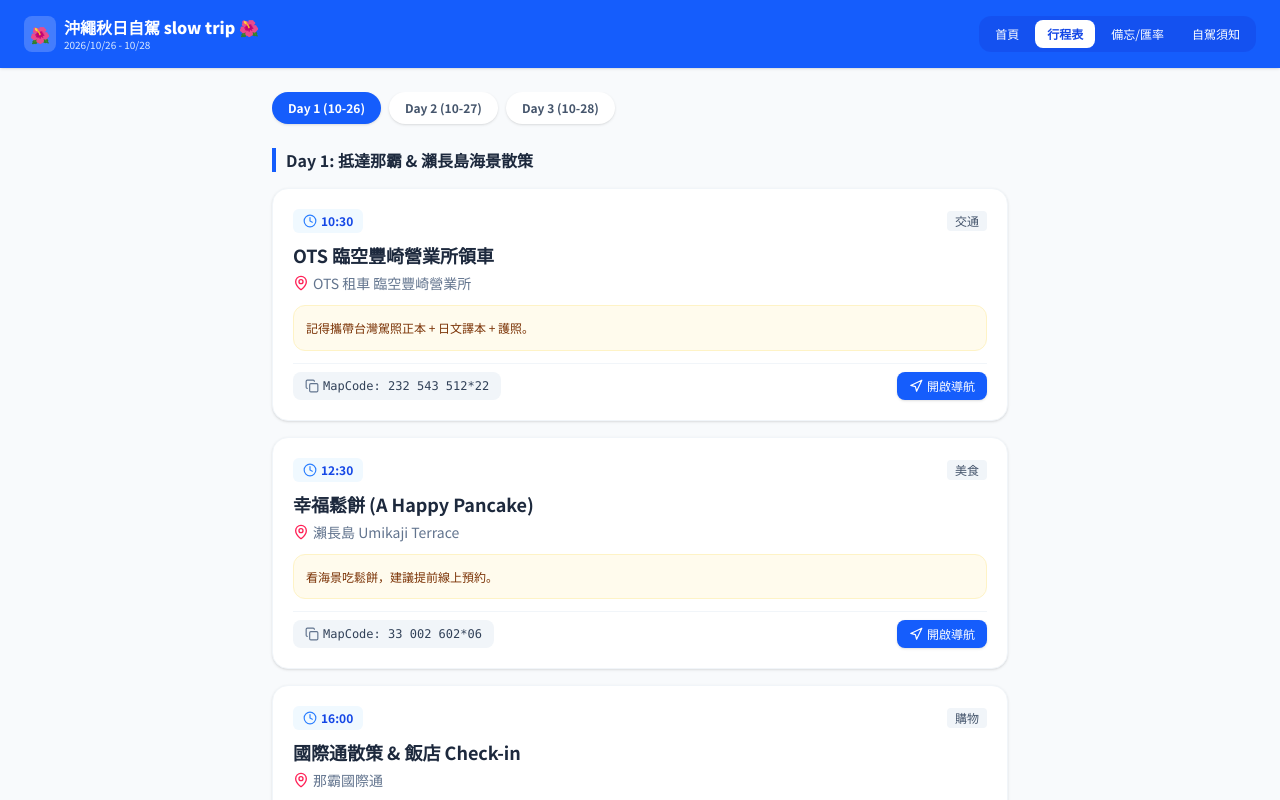
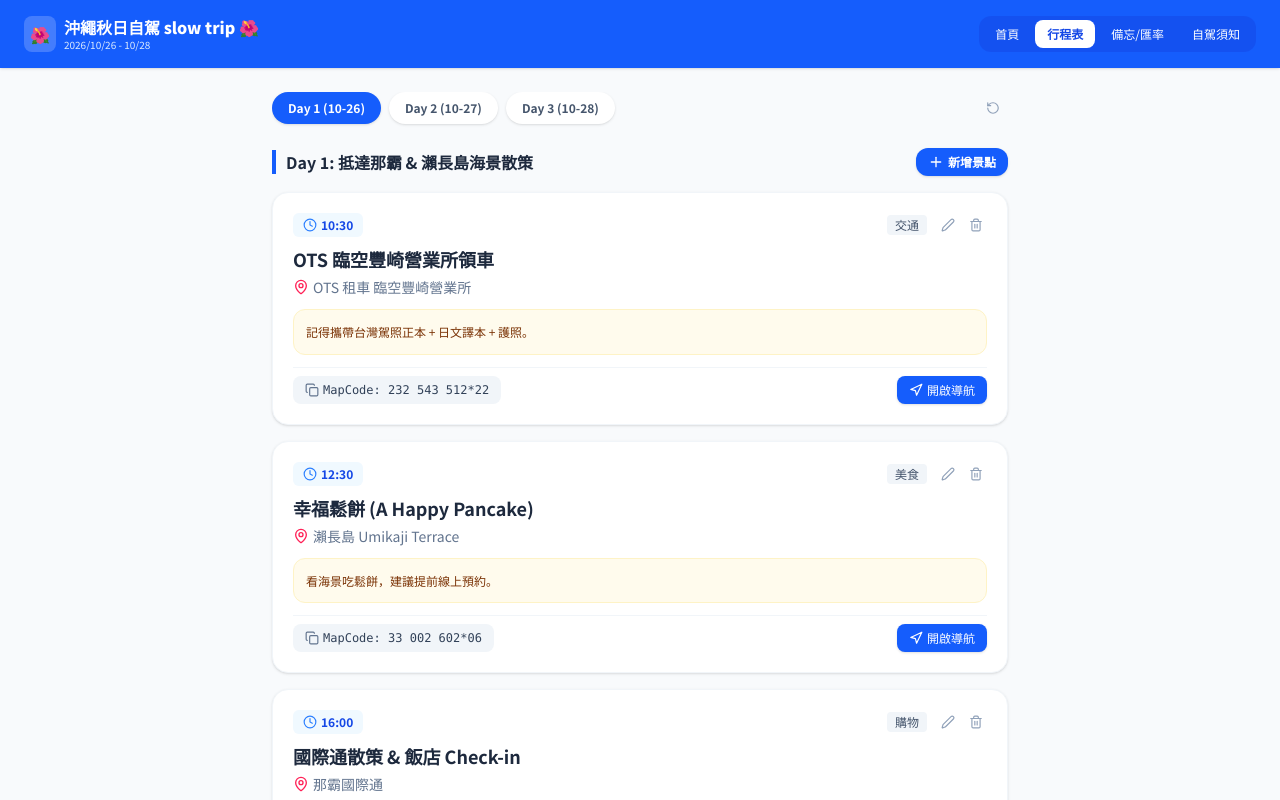
Before and after one commit to zero0029/okinawa-travel, a React (Vite) app: page / in a window 1280 px wide. Both pictures are taken after a click on the button "行程表". Shown: the top 800 px of the page. Built offline with nearby package versions, Linux system fonts and the light colour scheme.

Commit message:
新增景點修改

```diff
--- a/src/App.jsx
+++ b/src/App.jsx
@@ -1,18 +1,120 @@
-import React, { useState } from 'react';
-import itineraryData from './data/itinerary.json';
+import React, { useState, useEffect } from 'react';
+import initialData from './data/itinerary.json';
 import DashboardHome from './components/DashboardHome';
 import EventCard from './components/EventCard';
 import TravelTools from './components/TravelTools';
 import DrivingInfo from './components/DrivingInfo';
-import { Home, Calendar, Calculator, Car, PhoneCall } from 'lucide-react';
+import { Home, Calendar, Calculator, Car, Plus, RotateCcw, X } from 'lucide-react';
 
 export default function App() {
-  const [activeTab, setActiveTab] = useState('home'); // 'home' | 'itinerary' | 'tools' | 'driving'
+  const [activeTab, setActiveTab] = useState('home');
   const [currentDay, setCurrentDay] = useState(1);
+
+  // 從 LocalStorage 載入行程資料，若無則使用初始 itinerary.json
+  const [itineraryData, setItineraryData] = useState(() => {
+    const saved = localStorage.getItem('okinawa_itinerary_data');
+    return saved ? JSON.parse(saved) : initialData;
+  });
+
+  // 編輯對話框狀態
+  const [isModalOpen, setIsModalOpen] = useState(false);
+  const [editingEvent, setEditingEvent] = useState(null);
+
+  // 表單欄位 State
+  const [formTime, setFormTime] = useState('');
+  const [formTitle, setFormTitle] = useState('');
+  const [formCategory, setFormCategory] = useState('景點');
+  const [formLocation, setFormLocation] = useState('');
+  const [formMapCode, setFormMapCode] = useState('');
+  const [formNote, setFormNote] = useState('');
+
+  useEffect(() => {
+    localStorage.setItem('okinawa_itinerary_data', JSON.stringify(itineraryData));
+  }, [itineraryData]);
 
   const activeDayData = itineraryData.days.find((d) => d.day === currentDay);
   const currentEvents = activeDayData ? activeDayData.events : [];
   const day1Events = itineraryData.days[0]?.events || [];
+
+  // 開啟新增景點視窗
+  const handleOpenAddModal = () => {
+    setEditingEvent(null);
+    setFormTime('12:00');
+    setFormTitle('');
+    setFormCategory('景點');
+    setFormLocation('');
+    setFormMapCode('');
+    setFormNote('');
+    setIsModalOpen(true);
+  };
+
+  // 開啟編輯景點視窗
+  const handleOpenEditModal = (evt) => {
+    setEditingEvent(evt);
+    setFormTime(evt.time || '');
+    setFormTitle(evt.title || '');
+    setFormCategory(evt.category || '景點');
+    setFormLocation(evt.locationName || '');
+    setFormMapCode(evt.mapCode || '');
+    setFormNote(evt.note || '');
+    setIsModalOpen(true);
+  };
+
+  // 儲存（新增或更新）
+  const handleSaveEvent = (e) => {
+    e.preventDefault();
+    if (!formTitle.trim()) return;
+
+    const newEvent = {
+      id: editingEvent ? editingEvent.id : `evt-${Date.now()}`,
+      time: formTime,
+      title: formTitle,
+      category: formCategory,
+      locationName: formLocation,
+      mapCode: formMapCode,
+      note: formNote,
+    };
+
+    const updatedDays = itineraryData.days.map((dayObj) => {
+      if (dayObj.day === currentDay) {
+        let newEvents = [];
+        if (editingEvent) {
+          // 修改舊項目
+          newEvents = dayObj.events.map((item) => (item.id === editingEvent.id ? newEvent : item));
+        } else {
+          // 新增項目
+          newEvents = [...dayObj.events, newEvent];
+        }
+        // 依時間排序
+        newEvents.sort((a, b) => a.time.localeCompare(b.time));
+        return { ...dayObj, events: newEvents };
+      }
+      return dayObj;
+    });
+
+    setItineraryData({ ...itineraryData, days: updatedDays });
+    setIsModalOpen(false);
+  };
+
+  // 刪除景點
+  const handleDeleteEvent = (eventId) => {
+    if (!window.confirm('確定要刪除這個景點嗎？')) return;
+    const updatedDays = itineraryData.days.map((dayObj) => {
+      if (dayObj.day === currentDay) {
+        return { ...dayObj, events: dayObj.events.filter((e) => e.id !== eventId) };
+      }
+      return dayObj;
+    });
+    setItineraryData({ ...itineraryData, days: updatedDays });
+  };
+
+  // 重置為預設行程
+  const handleResetData = () => {
+    if (window.confirm('確定要重置為最初預設的行程嗎？自訂的變更將會清除。')) {
+      setItineraryData(initialData);
+      localStorage.removeItem('okinawa_itinerary_data');
+    }
+  };
 
   return (
     <div className="min-h-screen bg-slate-50 text-slate-800 pb-24">
@@ -26,38 +128,17 @@ export default function App() {
           </div>
         </button>
 
-        {/* 頂部速切頁籤 (桌機版適用) */}
+        {/* 頂部導覽 */}
         <nav className="hidden md:flex items-center gap-1 bg-blue-700/50 p-1 rounded-xl text-xs">
-          <button
-            onClick={() => setActiveTab('home')}
-            className={`px-3 py-1.5 rounded-lg transition ${activeTab === 'home' ? 'bg-white text-blue-700 font-bold' : 'text-white'}`}
-          >
-            首頁
-          </button>
-          <button
-            onClick={() => setActiveTab('itinerary')}
-            className={`px-3 py-1.5 rounded-lg transition ${activeTab === 'itinerary' ? 'bg-white text-blue-700 font-bold' : 'text-white'}`}
-          >
-            行程表
-          </button>
-          <button
-            onClick={() => setActiveTab('tools')}
-            className={`px-3 py-1.5 rounded-lg transition ${activeTab === 'tools' ? 'bg-white text-blue-700 font-bold' : 'text-white'}`}
-          >
-            備忘/匯率
-          </button>
-          <button
-            onClick={() => setActiveTab('driving')}
-            className={`px-3 py-1.5 rounded-lg transition ${activeTab === 'driving' ? 'bg-white text-blue-700 font-bold' : 'text-white'}`}
-          >
-            自駕須知
-          </button>
+          <button onClick={() => setActiveTab('home')} className={`px-3 py-1.5 rounded-lg transition ${activeTab === 'home' ? 'bg-white text-blue-700 font-bold' : 'text-white'}`}>首頁</button>
+          <button onClick={() => setActiveTab('itinerary')} className={`px-3 py-1.5 rounded-lg transition ${activeTab === 'itinerary' ? 'bg-white text-blue-700 font-bold' : 'text-white'}`}>行程表</button>
+          <button onClick={() => setActiveTab('tools')} className={`px-3 py-1.5 rounded-lg transition ${activeTab === 'tools' ? 'bg-white text-blue-700 font-bold' : 'text-white'}`}>備忘/匯率</button>
+          <button onClick={() => setActiveTab('driving')} className={`px-3 py-1.5 rounded-lg transition ${activeTab === 'driving' ? 'bg-white text-blue-700 font-bold' : 'text-white'}`}>自駕須知</button>
         </nav>
       </header>
 
       {/* 主要內容顯示區 */}
       <main className="max-w-3xl mx-auto px-4 py-6">
-        {/* 1. 首頁 View */}
         {activeTab === 'home' && (
           <DashboardHome
             onNavigate={(tab) => setActiveTab(tab)}
@@ -66,19 +147,17 @@ export default function App() {
           />
         )}
 
-        {/* 2. 行程表 View */}
         {activeTab === 'itinerary' && (
           <div className="space-y-4">
-            {/* 天數切換 Tab */}
-            <div className="flex space-x-2 overflow-x-auto pb-2 scrollbar-none">
+            {/* 天數切換與操作按鈕 */}
+            <div className="flex items-center justify-between gap-2 overflow-x-auto pb-2 scrollbar-none">
+              <div className="flex space-x-2">
                 {itineraryData.days.map((d) => (
                   <button
                     key={d.day}
                     onClick={() => setCurrentDay(d.day)}
                     className={`px-4 py-2 rounded-full font-bold text-xs whitespace-nowrap transition shadow-sm ${
-                    currentDay === d.day
-                      ? 'bg-blue-600 text-white'
-                      : 'bg-white text-slate-600 hover:bg-slate-100'
+                      currentDay === d.day ? 'bg-blue-600 text-white' : 'bg-white text-slate-600 hover:bg-slate-100'
                     }`}
                   >
                     Day {d.day} ({d.date.slice(5)})
@@ -86,55 +165,164 @@ export default function App() {
                 ))}
               </div>
 
+              {/* 重置按鈕 */}
+              <button
+                onClick={handleResetData}
+                className="text-slate-400 hover:text-slate-600 p-2 rounded-lg text-xs flex items-center gap-1 flex-shrink-0"
+                title="恢復成原本預設行程"
+              >
+                <RotateCcw className="w-3.5 h-3.5" />
+              </button>
+            </div>
+
+            <div className="flex justify-between items-center">
               <h2 className="text-md font-bold text-slate-800 border-l-4 border-blue-600 pl-2.5">
                 {activeDayData?.title}
               </h2>
+              {/* 新增景點按鈕 */}
+              <button
+                onClick={handleOpenAddModal}
+                className="bg-blue-600 text-white text-xs font-bold px-3 py-1.5 rounded-xl flex items-center gap-1 hover:bg-blue-700 shadow-sm transition"
+              >
+                <Plus className="w-4 h-4" /> 新增景點
+              </button>
+            </div>
 
             {currentEvents.map((event) => (
-              <EventCard key={event.id} event={event} />
+              <EventCard
+                key={event.id}
+                event={event}
+                onEdit={handleOpenEditModal}
+                onDelete={handleDeleteEvent}
+              />
             ))}
           </div>
         )}
 
-        {/* 3. 備忘與匯率 View */}
         {activeTab === 'tools' && <TravelTools />}
-
-        {/* 4. 自駕須知 View */}
         {activeTab === 'driving' && <DrivingInfo />}
       </main>
 
-      {/* 📱 手機版底部導覽列 (Bottom Navigation Bar) */}
+      {/* 📱 編輯/新增景點彈窗 (Modal) */}
+      {isModalOpen && (
+        <div className="fixed inset-0 bg-slate-900/40 backdrop-blur-sm z-50 flex items-center justify-center p-4">
+          <div className="bg-white rounded-3xl p-6 w-full max-w-md shadow-xl border border-slate-100 animate-fade-in">
+            <div className="flex justify-between items-center mb-4">
+              <h3 className="font-bold text-slate-800 text-base">
+                {editingEvent ? '編輯景點' : `新增 Day ${currentDay} 景點`}
+              </h3>
+              <button onClick={() => setIsModalOpen(false)} className="text-slate-400 hover:text-slate-600 p-1">
+                <X className="w-5 h-5" />
+              </button>
+            </div>
+
+            <form onSubmit={handleSaveEvent} className="space-y-3.5 text-xs">
+              <div className="grid grid-cols-3 gap-2">
+                <div>
+                  <label className="block text-slate-500 mb-1">時間</label>
+                  <input
+                    type="text"
+                    value={formTime}
+                    onChange={(e) => setFormTime(e.target.value)}
+                    placeholder="10:30"
+                    className="w-full px-3 py-2 border rounded-xl focus:ring-2 focus:ring-blue-500 outline-none"
+                    required
+                  />
+                </div>
+                <div className="col-span-2">
+                  <label className="block text-slate-500 mb-1">分類</label>
+                  <select
+                    value={formCategory}
+                    onChange={(e) => setFormCategory(e.target.value)}
+                    className="w-full px-3 py-2 border rounded-xl focus:ring-2 focus:ring-blue-500 outline-none"
+                  >
+                    <option value="景點">景點</option>
+                    <option value="美食">美食</option>
+                    <option value="購物">購物</option>
+                    <option value="交通">交通</option>
+                    <option value="住宿">住宿</option>
+                  </select>
+                </div>
+              </div>
+
+              <div>
+                <label className="block text-slate-500 mb-1">行程名稱</label>
+                <input
+                  type="text"
+                  value={formTitle}
+                  onChange={(e) => setFormTitle(e.target.value)}
+                  placeholder="例如：美麗海水族館"
+                  className="w-full px-3 py-2 border rounded-xl focus:ring-2 focus:ring-blue-500 outline-none font-bold"
+                  required
+                />
+              </div>
+
+              <div>
+                <label className="block text-slate-500 mb-1">地點 / 導航搜尋名稱</label>
+                <input
+                  type="text"
+                  value={formLocation}
+                  onChange={(e) => setFormLocation(e.target.value)}
+                  placeholder="例如：海洋博公園"
+                  className="w-full px-3 py-2 border rounded-xl focus:ring-2 focus:ring-blue-500 outline-none"
+                />
+              </div>
+
+              <div>
+                <label className="block text-slate-500 mb-1">MapCode (選填)</label>
+                <input
+                  type="text"
+                  value={formMapCode}
+                  onChange={(e) => setFormMapCode(e.target.value)}
+                  placeholder="553 075 797*77"
+                  className="w-full px-3 py-2 border rounded-xl font-mono focus:ring-2 focus:ring-blue-500 outline-none"
+                />
+              </div>
+
+              <div>
+                <label className="block text-slate-500 mb-1">備註 / 表演時間 / 筆記</label>
+                <textarea
+                  rows="3"
+                  value={formNote}
+                  onChange={(e) => setFormNote(e.target.value)}
+                  placeholder="輸入備忘事項..."
+                  className="w-full px-3 py-2 border rounded-xl focus:ring-2 focus:ring-blue-500 outline-none"
+                />
+              </div>
+
+              <div className="flex gap-2 pt-2">
+                <button
+                  type="button"
+                  onClick={() => setIsModalOpen(false)}
+                  className="flex-1 py-2.5 rounded-xl border border-slate-200 text-slate-600 font-bold hover:bg-slate-50"
+                >
+                  取消
+                </button>
+                <button
+                  type="submit"
+                  className="flex-1 py-2.5 rounded-xl bg-blue-600 text-white font-bold hover:bg-blue-700 shadow-sm"
+                >
+                  儲存
+                </button>
+              </div>
+            </form>
+          </div>
+        </div>
+      )}
+
+      {/* 📱 手機版底部導覽列 */}
       <div className="fixed bottom-0 left-0 right-0 bg-white/95 backdrop-blur-md border-t border-slate-200 px-6 py-2 flex justify-around items-center z-40 md:hidden">
-        <button
-          onClick={() => setActiveTab('home')}
-          className={`flex flex-col items-center gap-1 text-[10px] font-medium transition ${activeTab === 'home' ? 'text-blue-600 font-bold' : 'text-slate-400'}`}
-        >
-          <Home className="w-5 h-5" />
-          首頁
+        <button onClick={() => setActiveTab('home')} className={`flex flex-col items-center gap-1 text-[10px] font-medium transition ${activeTab === 'home' ? 'text-blue-600 font-bold' : 'text-slate-400'}`}>
+          <Home className="w-5 h-5" />首頁
         </button>
-
-        <button
-          onClick={() => setActiveTab('itinerary')}
-          className={`flex flex-col items-center gap-1 text-[10px] font-medium transition ${activeTab === 'itinerary' ? 'text-blue-600 font-bold' : 'text-slate-400'}`}
-        >
-          <Calendar className="w-5 h-5" />
-          行程表
+        <button onClick={() => setActiveTab('itinerary')} className={`flex flex-col items-center gap-1 text-[10px] font-medium transition ${activeTab === 'itinerary' ? 'text-blue-600 font-bold' : 'text-slate-400'}`}>
+          <Calendar className="w-5 h-5" />行程表
         </button>
-
-        <button
-          onClick={() => setActiveTab('tools')}
-          className={`flex flex-col items-center gap-1 text-[10px] font-medium transition ${activeTab === 'tools' ? 'text-blue-600 font-bold' : 'text-slate-400'}`}
-        >
-          <Calculator className="w-5 h-5" />
-          備忘/匯率
+        <button onClick={() => setActiveTab('tools')} className={`flex flex-col items-center gap-1 text-[10px] font-medium transition ${activeTab === 'tools' ? 'text-blue-600 font-bold' : 'text-slate-400'}`}>
+          <Calculator className="w-5 h-5" />備忘/匯率
         </button>
-
-        <button
-          onClick={() => setActiveTab('driving')}
-          className={`flex flex-col items-center gap-1 text-[10px] font-medium transition ${activeTab === 'driving' ? 'text-blue-600 font-bold' : 'text-slate-400'}`}
-        >
-          <Car className="w-5 h-5" />
-          自駕須知
+        <button onClick={() => setActiveTab('driving')} className={`flex flex-col items-center gap-1 text-[10px] font-medium transition ${activeTab === 'driving' ? 'text-blue-600 font-bold' : 'text-slate-400'}`}>
+          <Car className="w-5 h-5" />自駕須知
         </button>
       </div>
     </div>
--- a/src/components/EventCard.jsx
+++ b/src/components/EventCard.jsx
@@ -1,7 +1,7 @@
 import React, { useState } from 'react';
-import { Clock, MapPin, Copy, Check, Navigation } from 'lucide-react';
+import { Clock, MapPin, Copy, Check, Navigation, Edit2, Trash2 } from 'lucide-react';
 
-export default function EventCard({ event }) {
+export default function EventCard({ event, onEdit, onDelete }) {
   const [copied, setCopied] = useState(false);
 
   const handleCopyMapCode = () => {
@@ -18,16 +18,35 @@ export default function EventCard({ event }) {
   };
 
   return (
-    <div className="bg-white p-5 rounded-2xl shadow-sm border border-slate-100 hover:border-blue-200 hover:shadow-md transition">
+    <div className="bg-white p-5 rounded-2xl shadow-sm border border-slate-100 hover:border-blue-200 hover:shadow-md transition relative group">
       <div className="flex justify-between items-center mb-2">
         <span className="flex items-center text-xs font-bold text-blue-700 bg-sky-50 px-2.5 py-1 rounded-md">
           <Clock className="w-3.5 h-3.5 mr-1 text-blue-500" /> {event.time}
         </span>
-        {event.category && (
-          <span className="text-xs bg-slate-100 text-slate-600 px-2 py-0.5 rounded font-medium">
-            {event.category}
-          </span>
-        )}
+
+        <div className="flex items-center gap-1.5">
+          {event.category && (
+            <span className="text-xs bg-slate-100 text-slate-600 px-2 py-0.5 rounded font-medium mr-1">
+              {event.category}
+            </span>
+          )}
+          {/* 編輯按鈕 */}
+          <button
+            onClick={() => onEdit(event)}
+            className="p-1 text-slate-400 hover:text-blue-600 rounded-lg hover:bg-slate-100 transition"
+            title="編輯景點"
+          >
+            <Edit2 className="w-3.5 h-3.5" />
+          </button>
+          {/* 刪除按鈕 */}
+          <button
+            onClick={() => onDelete(event.id)}
+            className="p-1 text-slate-400 hover:text-rose-600 rounded-lg hover:bg-slate-100 transition"
+            title="刪除景點"
+          >
+            <Trash2 className="w-3.5 h-3.5" />
+          </button>
+        </div>
       </div>
 
       <h3 className="text-lg font-bold text-slate-800 mb-1">{event.title}</h3>
@@ -36,7 +55,6 @@ export default function EventCard({ event }) {
         {event.locationName}
       </p>
 
-      {/* 支援 \n 多行換行顯示 */}
       {event.note && (
         <div className="text-xs bg-amber-50/90 text-amber-900 p-3 rounded-xl mb-3 border border-amber-100 whitespace-pre-line leading-relaxed">
           {event.note}
```
Lines whose indentation alone changed are shown as unchanged.
